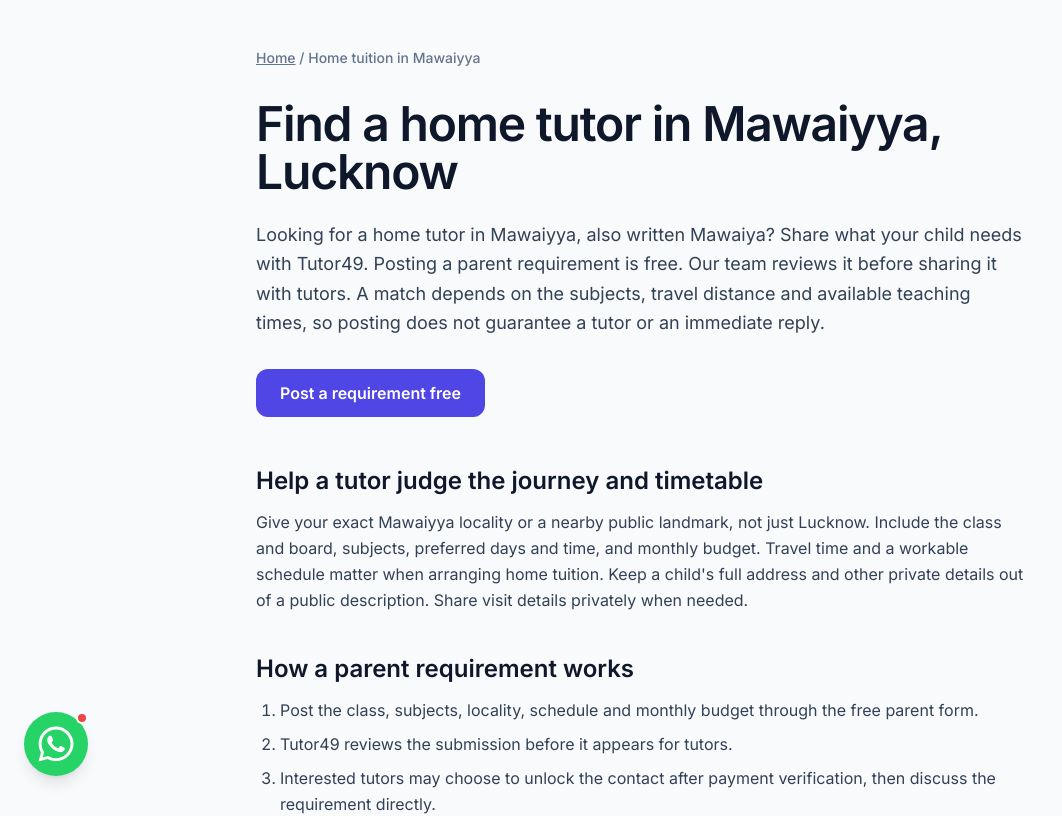
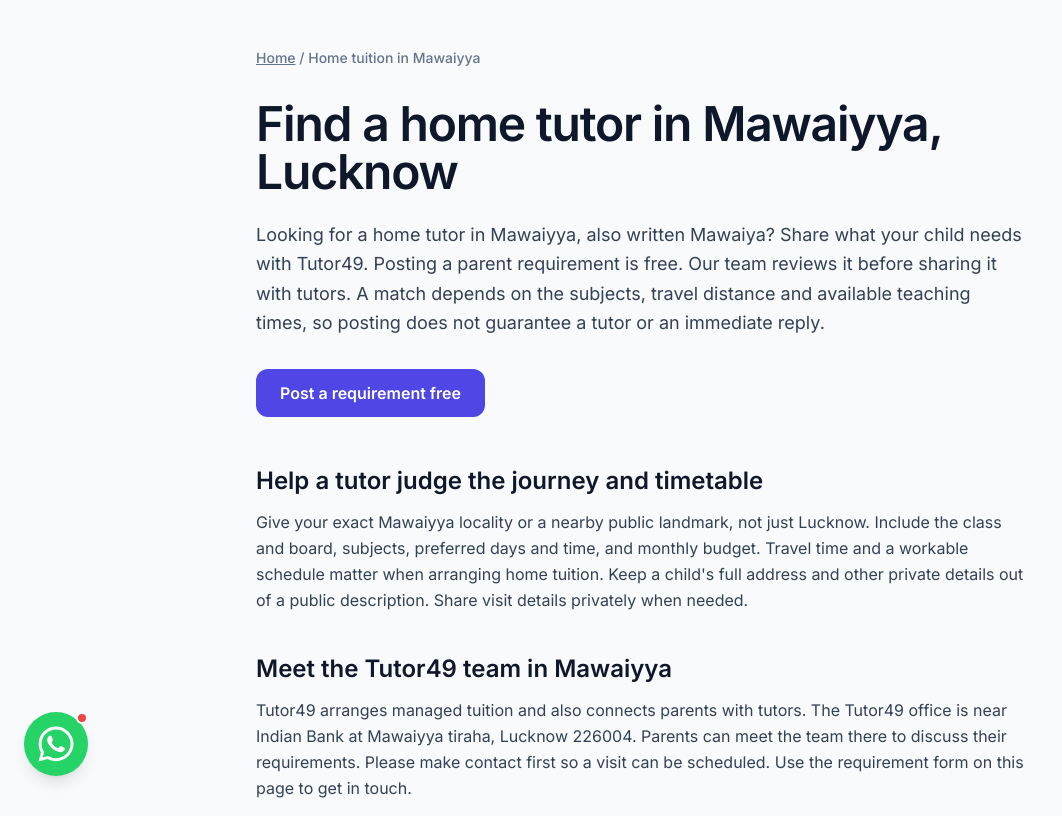
Before and after one commit to Amaan225/Luminous-Classes-Frontend, a React (Vite) app: page /home-tuition-mawaiyya-lucknow in a window 1280 px wide. Shown: the top 816 px of the page, without its empty margins (0-1062 px from the left). Built offline with nearby package versions, Linux system fonts and the light colour scheme.

Commit message:
Mawaiyya page: add origin-cleared office/meet-the-team paragraph (no hours, no schema)

```diff
--- a/src/pages/MawaiyyaTuition.jsx
+++ b/src/pages/MawaiyyaTuition.jsx
@@ -24,6 +24,13 @@ export default function MawaiyyaTuition() {
           <h2 className="text-2xl font-bold mb-3">Help a tutor judge the journey and timetable</h2>
           <p className="text-slate-700 leading-relaxed">
             Give your exact Mawaiyya locality or a nearby public landmark, not just Lucknow. Include the class and board, subjects, preferred days and time, and monthly budget. Travel time and a workable schedule matter when arranging home tuition. Keep a child's full address and other private details out of a public description. Share visit details privately when needed.
+          </p>
+        </section>
+
+        <section className="mb-10">
+          <h2 className="text-2xl font-bold mb-3">Meet the Tutor49 team in Mawaiyya</h2>
+          <p className="text-slate-700 leading-relaxed">
+            Tutor49 arranges managed tuition and also connects parents with tutors. The Tutor49 office is near Indian Bank at Mawaiyya tiraha, Lucknow 226004. Parents can meet the team there to discuss their requirements. Please make contact first so a visit can be scheduled. Use the requirement form on this page to get in touch.
           </p>
         </section>
 
```
